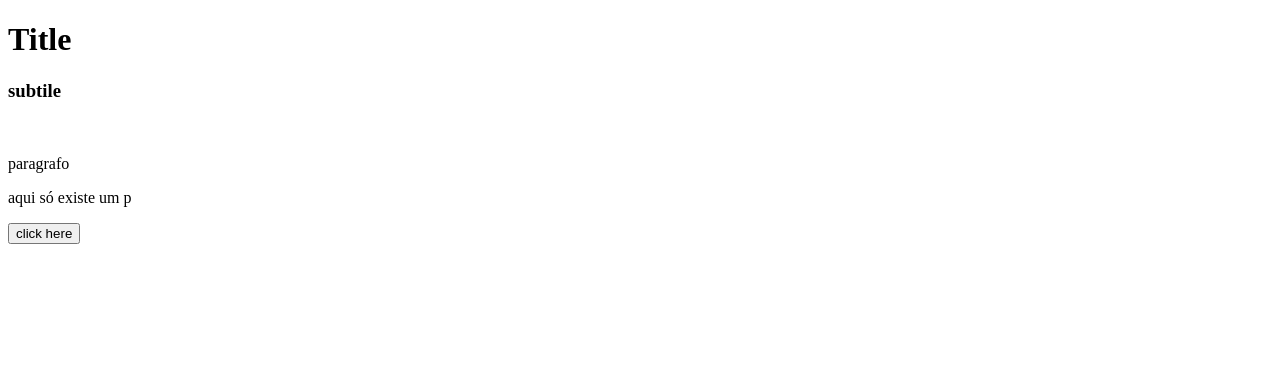
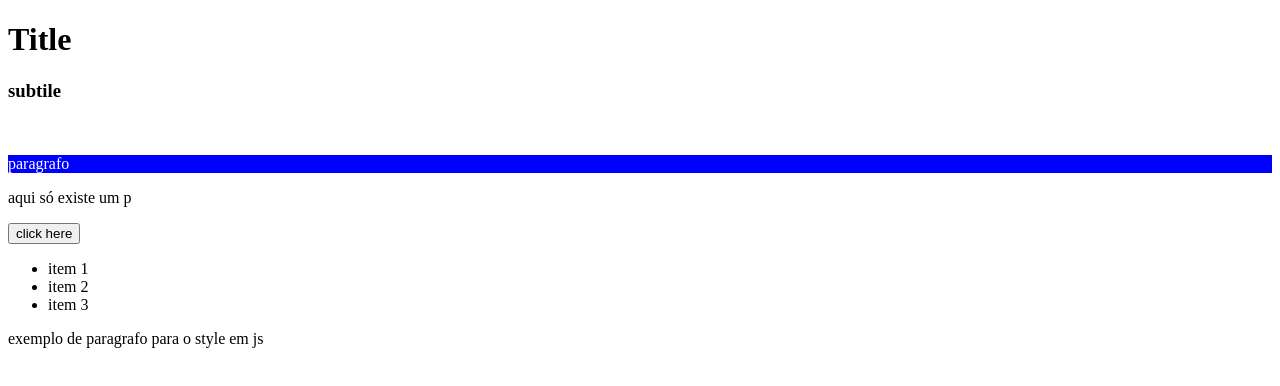
Before and after one commit to ArthurMatias/map_dom_study, a plain HTML site: page index.html in a window 1280 px wide. Drawn offline with Linux system fonts and the light colour scheme.

Commit message:
dom_study_map_2

```diff
--- a/DOM.js
+++ b/DOM.js
@@ -2,25 +2,23 @@
 
 //ATRIBUTOS
 
-let element = document.querySelector('h3');
+let element = document.querySelector('h3')
 
 //hasAttribute
 if(element.hasAttribute('id')){ //hasAtribute pergunta se no elemente existe determinado atributo
 
-    console.log('SIM'); //aqui se o element tiver id vai printar "SIM" no console
+    console.log('SIM') //aqui se o element tiver id vai printar "SIM" no console
 }
 
 //getAttribute
-console.log(element.getAttribute('id')); //print no console o nome do id
+console.log(element.getAttribute('id')) //print no console o nome do id
 
 //setAttribute
-
-console.log(element.setAttribute('title','nome do titulo')); //cria-se um pop-up informando oque é cada elemento
+console.log(element.setAttribute('title','nome do titulo')) //cria-se um pop-up informando oque é cada elemento
 
 //removeAttribute
-
-let image = document.querySelector('img');
-image.removeAttribute('src'); //remove oque foi selecionado
+let image = document.querySelector('img')
+image.removeAttribute('src') //remove oque foi selecionado
 
 /*-------------------------------------------------------------------------------------------------------------------------------*/
 
@@ -32,29 +30,48 @@ if(true){ //criar e apagar elemento
 
     function execute(){ //chamada no onclick do botão no html para ser executada
 
-        if(k){
+        if(k == true){
 
             //CRIAR ELEMENTOS
-            new_element = document.createElement('p');
+            new_element = document.createElement('p')
 
             new_element.className = "alerta"; //nome do elemento
-            new_element.innerText = "oque eu quero que apareça"; //oque vai aparecer no elemento no caso um p identificado com innertext
+            new_element.innerText = "oque eu quero que apareça" //oque vai aparecer no elemento no caso um p identificado com innertext
 
             //ADD O ELEMENTO CRIADO
-            element_created = document.querySelector('.box');
-            element_created.appendChild(new_element);
+            element_created = document.querySelector('.box')
+            element_created.appendChild(new_element)
 
             k = false;
 
             console.log(k)
         }else{
 
-            element_created.removeChild(new_element); // remove o elemento
+            element_created.removeChild(new_element) // remove o elemento
 
             k = true;
         }
+    }
+/*-------------------------------------------------------------------------------------------------------------------------------*/
 
+//MÉTODOS PARA ADICIONAR ELEMENTOS
 
-    }
+//before para adicionar texto ou elementos antes da div selecionada
+//prepend para adicionar texto ou elementos no inicio da div selelcionada
+//append para adiconar texto ou elementos no final da div selecionada
+//after para adicionar texto ou elementos depois da div selecionada
 
+//CLONE
+let div = document.querySelector('#container').cloneNode(true) //clona a div selecionada, mas somente com true clona com os os elementos html
+document.querySelector('#container').after(div)
+
+//REMOVER ELEMENTOS
+document.querySelector('#container').remove() //remove oque foi selecionados
+
+//ALTERAR ESTILOS COM STYLE
+let p = document.querySelector('p')
+p.style.borderWidth = '2px' //variavavel.style.propriedade = modificação
+p.style.cssText = 'background-color: blue; color: white' //variavavel.style.propriedade = modificação
+
+/*-------------------------------------------------------------------------------------------------------------------------------*/
 }
--- a/index.html
+++ b/index.html
@@ -19,7 +19,19 @@
     <div class="box">
         <p>aqui só existe um p</p>
     </div>
+
     <button onclick= "execute()">click here</button>
+
+    <div id="container">
+        <ul>
+            <li>item 1</li>
+            <li>item 2</li>
+            <li>item 3</li>
+        </ul>
+    </div>
+
+    <p>exemplo de paragrafo para o style em js</p>
+
 
     <script type="text/javascript" src="./DOM.js"></script>
 
```
